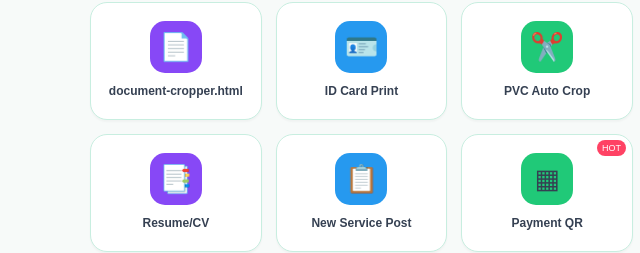
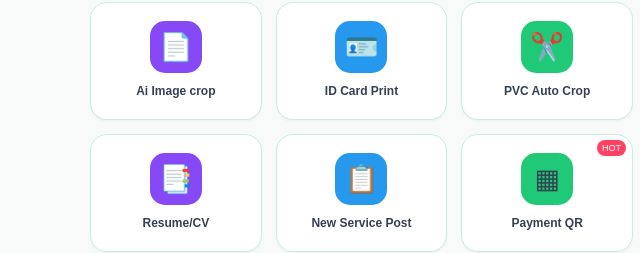
Before and after one commit to Tensei380/tensei380.github.io, a plain HTML site: page index.html in a window 1280 px wide. Shown: the part 322-575 px from the top of the page, 0-640 px from the left. Drawn offline with Linux system fonts and the light colour scheme.

Commit message:
Update index.html

```diff
--- a/index.html
+++ b/index.html
@@ -52,7 +52,7 @@ placeholder="🔎 Search tools...">
 <section class="category">
 <h2>Essential & Services</h2>
 <div class="grid">
-<a class="card" href="#document-cropper.html"><span class="ico">📄</span><b>document-cropper.html</b></a>
+<a class="card" href="#document-cropper.html"><span class="ico">📄</span><b>Ai Image crop</b></a>
 <a class="card" href="#id-card"><span class="ico">🪪</span><b>ID Card Print</b></a>
 <a class="card" href="#pvc"><span class="ico">✂️</span><b>PVC Auto Crop</b></a>
 <a class="card" href="#auto-print"><span class="ico">🖨️</span><b>Auto Print</b></a>
```
